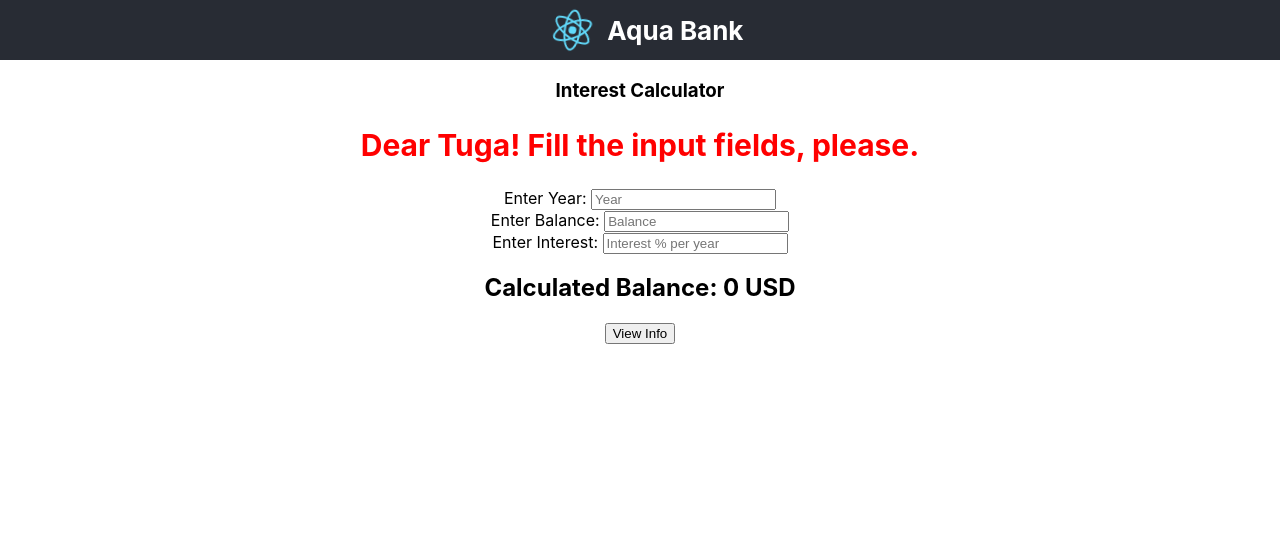
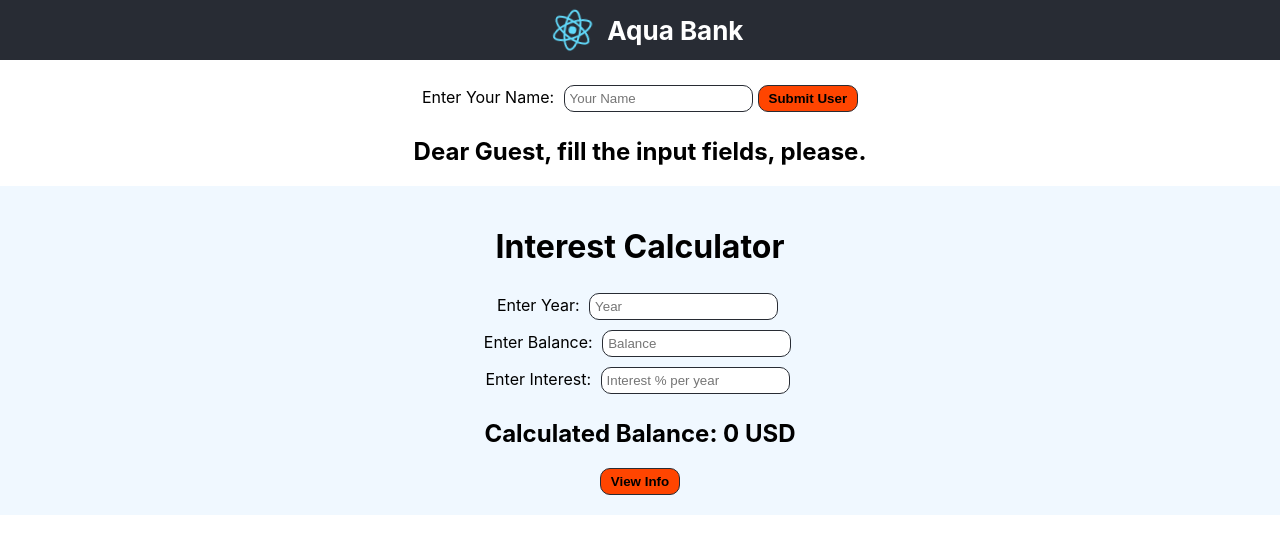
Before and after one commit to Tugarik/react, a React (Create React App) app in the folder my-first-app/: page / in a window 1280 px wide. Shown: the top 554 px of the page. Built offline with nearby package versions, Linux system fonts and the light colour scheme.

Commit message:
calculator home jan02

```diff
--- a/my-first-app/src/App.css
+++ b/my-first-app/src/App.css
@@ -21,8 +21,38 @@
   justify-content: center;
   font-size: calc(10px + 2vmin);
   color: white;
+  margin-bottom: 20px;
 }
 
+input {
+  border-radius: 10px;
+  padding: 5px;
+  margin: 5px;
+  border: 1px solid #282c34;
+}
+
+button {
+  background-color: orangered;
+  padding: 5px 10px;
+  border-radius: 10px;
+  border: 1px solid #282c34;
+  cursor: pointer;
+  transition: 500ms;
+  font-weight: 600;
+
+}
+
+button:hover {
+  background-color: whitesmoke;
+  transition: 500ms;
+  color:orangered
+
+}
+
+.calc {
+  background-color: aliceblue;
+  padding: 20px 0;
+}
 .App-link {
   color: #61dafb;
 }
--- a/my-first-app/src/App.js
+++ b/my-first-app/src/App.js
@@ -3,17 +3,21 @@ import './App.css';
 import Header from './Header';
 import Title from './Title';
 import Calculator from './Calculator'
+import React, {useState}  from 'react';
 
 function App() {
-  //any JS code you want
-  const user = 'Tuga';
+  const [user, setUser] = useState('');
 
-  function clickHandler() {
-    console.log('click');
+  const handleChange = (event) => {
+    setUser(event.target.value);
   }
 
-  function returnedMessage(user) {
-    if (user !== undefined) {
+  const handleClick = () => {
+    console.log(user);
+  }
+
+  const returnedMessage = (user) => {
+    if (user !== '') {
       return <h2 style={user == 'Tuga' ? style1 : style2}>Dear {user}! Fill the input fields, please.</h2>;
     }
     return <h2>Dear Guest, fill the input fields, please.</h2>;
@@ -21,20 +25,25 @@ function App() {
 
   const style1 = {
     color: "#FF0000",
-    fontSize: "30px",
+    fontSize: "20px",
   }
   const style2 = {
     color: "#FFBF00",
     fontSize: "20px",
   }
 
-  //main return for App function
   return (
     <div className="App">
         <Header />
-        <Title />
+        <label>Enter Your Name: </label>
+        <input type="text" placeholder="Your Name" onChange={handleChange} />
+        <button type="button" value="Submit User" onClick={handleClick}>Submit User</button>
         {returnedMessage(user)}
-        <Calculator/>
+        <div className='calc'>
+          <Title />
+          <Calculator/>
+        </div>
+
     </div>
   );
 }
--- a/my-first-app/src/Calculator.js
+++ b/my-first-app/src/Calculator.js
@@ -37,7 +37,7 @@ class Calculator extends React.Component {
             <label>Enter Interest: </label>
             <input type="text" placeholder="Interest % per year" value={this.state.interest} onChange={this.UpdateInterest} /><br/>
             <h2>Calculated Balance: {this.state.year * this.state.balance * (1+ this.state.interest/100)} USD</h2>
-            <input type="button" value="View Info" onClick={this.testclick} />
+            <button type="button" value="View Info" onClick={this.testclick}>View Info</button>
           </div>
         );
       }
--- a/my-first-app/src/Title.js
+++ b/my-first-app/src/Title.js
@@ -1,5 +1,5 @@
-function Title() {
-    return <h3>Interest Calculator</h3>
+export function Title() {
+    return <h1>Interest Calculator</h1>
 }
 
 export default Title;
```
